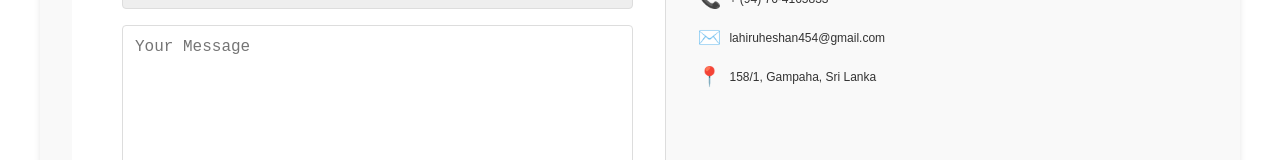
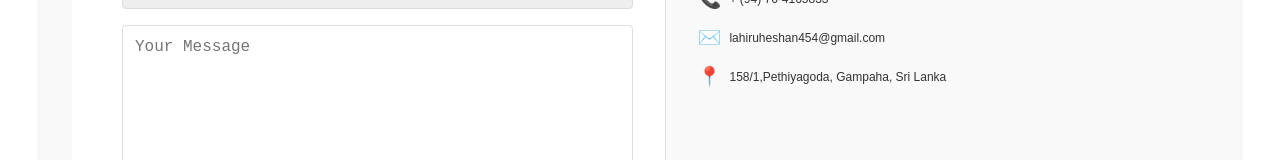
Before and after one commit to sendevman/kdysite, a React (Create React App) app in the folder kandy/: page /contact in a window 1280 px wide. Shown: the part 571-731 px from the top of the page. Built offline with nearby package versions, Linux system fonts and the light colour scheme.

Commit message:
new update

```diff
--- a/kandy/src/components/contact/contact.jsx
+++ b/kandy/src/components/contact/contact.jsx
@@ -30,7 +30,7 @@ const Contact = () => {
           </div>
           <div className="info-item">
             <span className="icon">📍</span>
-            <span>158/1, Gampaha, Sri Lanka</span>
+            <span>158/1,Pethiyagoda, Gampaha, Sri Lanka</span>
           </div>
         </div>
       </div>
```
